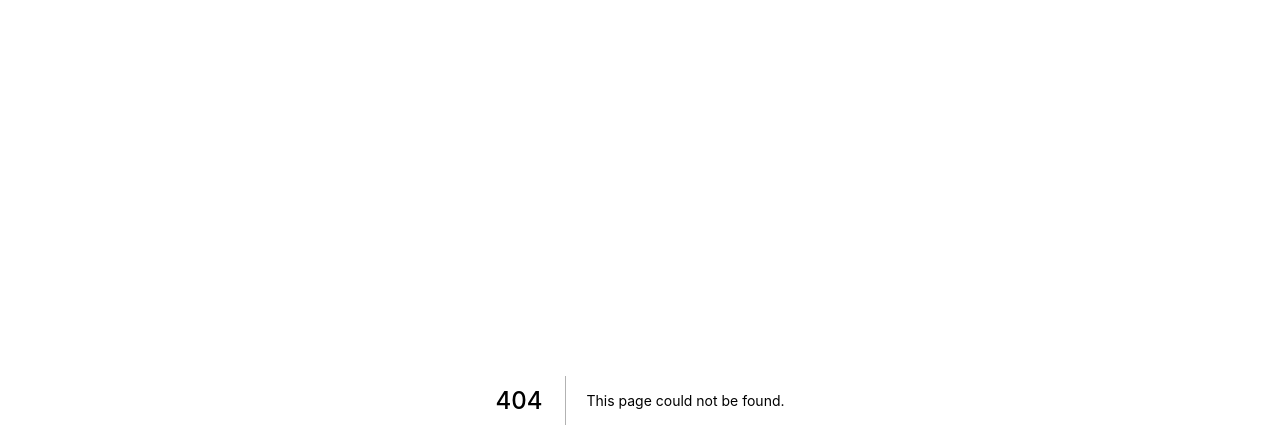
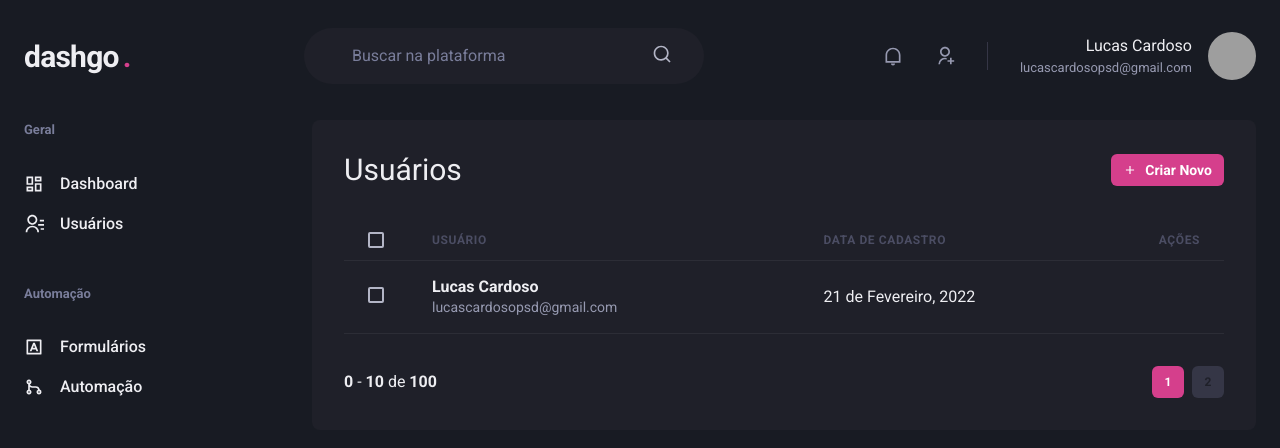
Before and after one commit to lcpsd/Dashgo, a Next.js app: page /users in a window 1280 px wide. Before the commit this address had no page. Shown: the top 448 px of the page. Built offline with nearby package versions, Linux system fonts and the light colour scheme; grey boxes are pictures that could not be loaded.

Commit message:
users list styles

```diff
--- /dev/null
+++ b/src/components/Pagination.tsx
@@ -0,0 +1,46 @@
+import { Box, Button, HStack } from "@chakra-ui/react";
+
+export function Pagination(){
+    return(
+        <HStack
+        mt="8"
+        justify="space-between"
+        align="center"
+        spacing="6"
+        >
+
+            <Box>
+                <strong>0</strong> - <strong>10</strong> de <strong>100</strong>
+            </Box>
+
+            <HStack spacing="2">
+                <Button
+                size="sm"
+                fontSize="xs"
+                w="4"
+                colorScheme="pink"
+                disabled
+                _disabled={{
+                    bgColor: 'pink.500',
+                    cursor: 'default',
+                }}
+
+                >
+                    1
+                </Button>
+
+                <Button
+                size="sm"
+                fontSize="xs"
+                w="4"
+                bg="gray.700"
+                _hover={{
+                    bg: 'gray.500'
+                }}
+                >
+                    2
+                </Button>
+            </HStack>
+        </HStack>
+    )
+}
--- /dev/null
+++ b/src/pages/users/index.tsx
@@ -0,0 +1,88 @@
+import { Box, Button, Checkbox, Flex, Heading, Icon, Table, Tbody, Td, Text, Th, Thead, Tr } from "@chakra-ui/react";
+import { useState } from "react";
+import { RiAddLine, RiPencilLine } from "react-icons/ri";
+import { Header } from "../../components/Header";
+import { Pagination } from "../../components/Pagination";
+import { Sidebar } from "../../components/Sidebar";
+
+export default function UsersList(){
+
+    const [showEdit, setShowEdit] = useState(false)
+
+    return(
+        <Box>
+            <Header/>
+            <Flex w="100%" my="6" maxW={1480} mx="auto" px="6">
+                <Sidebar/>
+                <Box flex="1" borderRadius={8} bg="gray.800" p="8">
+                    <Flex mb="8" justify="space-between" align="center">
+                        <Heading size="lg" fontWeight="normal">
+                            Usuários
+                        </Heading>
+
+                        <Button
+                          as="a"
+                          size="sm"
+                          fontSize="sm"
+                          colorScheme="pink"
+                          leftIcon={<Icon
+                          as={RiAddLine}/>}>
+                            Criar Novo
+                        </Button>
+                    </Flex>
+
+                    <Table colorScheme="whiteAlpha">
+                        <Thead>
+                            <Tr>
+                                <Th px="6" color="gray.300" width="8">
+                                    <Checkbox colorScheme="pink"/>
+                                </Th>
+
+                                <Th>
+                                    Usuário
+                                </Th>
+
+                                <Th>Data de Cadastro</Th>
+
+                                <Th width="8">Ações</Th>
+                            </Tr>
+                        </Thead>
+
+                        <Tbody>
+                            <Tr>
+                                <Td px="0">
+                                    <Checkbox colorScheme="pink" px="6"/>
+                                </Td>
+
+                                <Td>
+                                    <Box>
+                                        <Text fontWeight="bold">Lucas Cardoso</Text>
+                                        <Text fontSize="sm" color="gray.300">lucascardosopsd@gmail.com</Text>
+                                    </Box>
+                                </Td>
+
+                                <Td>21 de Fevereiro, 2022</Td>
+
+                                <Td>
+
+                                    {
+                                        showEdit &&
+                                        <Button
+                                        as="a"
+                                        size="sm"
+                                        colorScheme="purple"
+                                        leftIcon={<Icon as={RiPencilLine} fontSize="18"/>}
+                                        >
+                                            Editar
+                                        </Button>
+                                    }
+                                </Td>
+                            </Tr>
+                        </Tbody>
+                    </Table>
+                    <Pagination/>
+                </Box>
+            </Flex>
+        </Box>
+    )
+}
```
